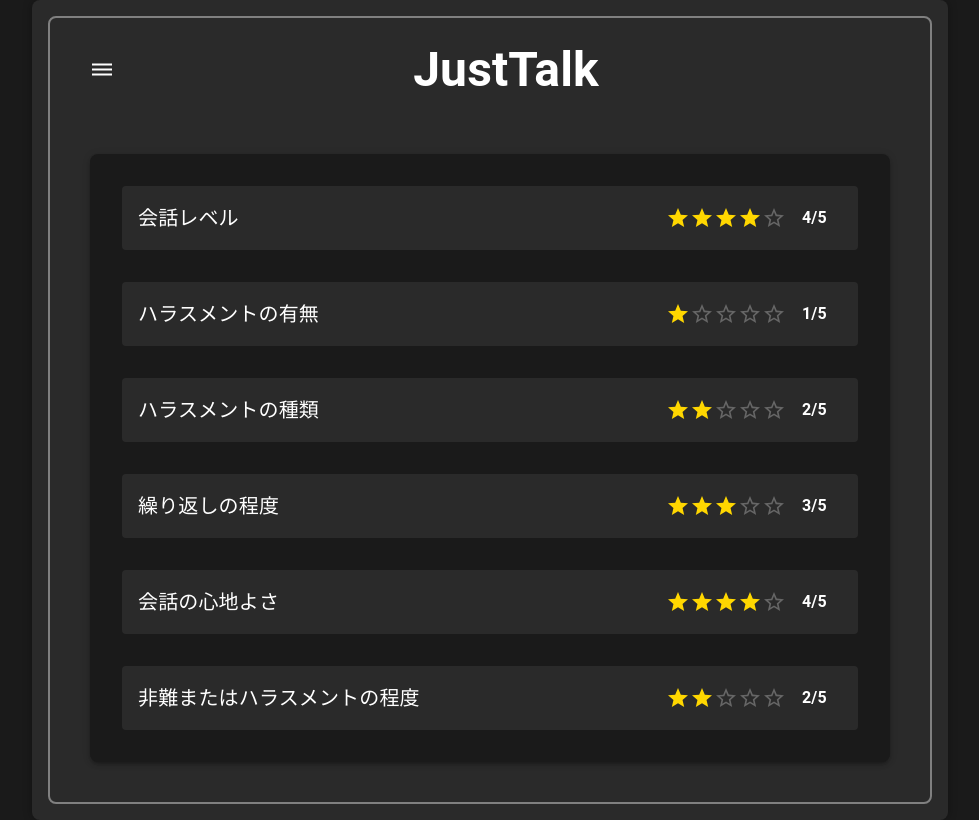
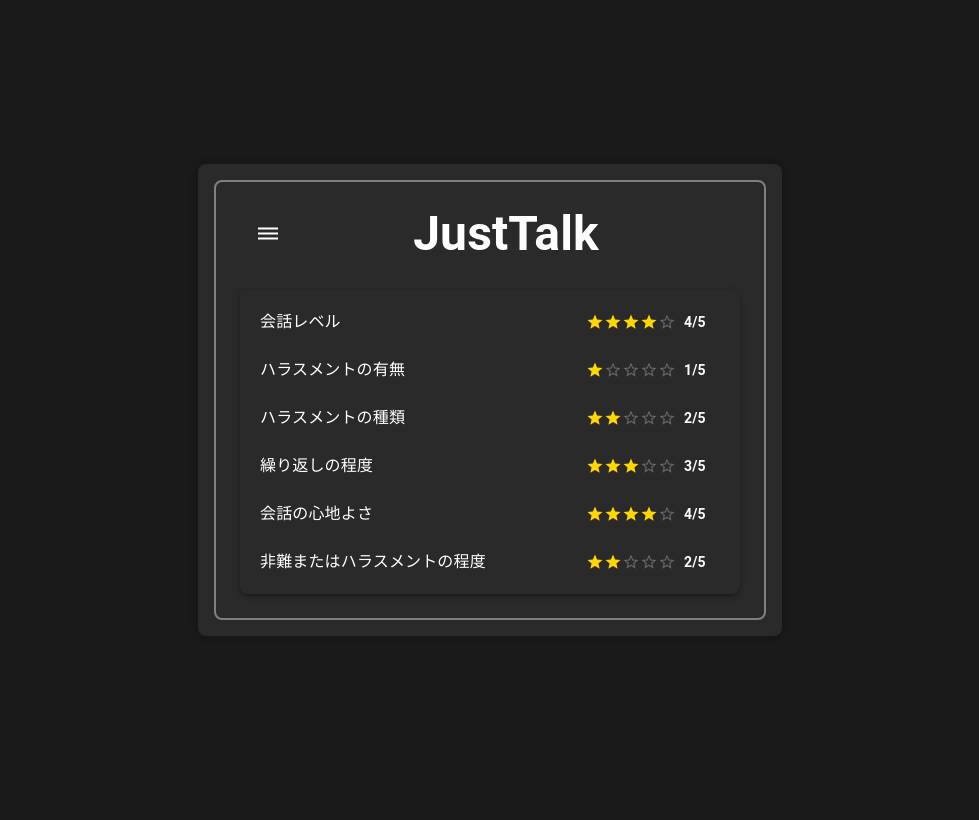
Before and after one commit to mizzzuno/justalk3, a React (Create React App) app: page /feedback in a window 1280 px wide. Shown: the whole page, without its empty margins (150-1129 px from the left). Built offline with nearby package versions, Linux system fonts and the light colour scheme.

Commit message:
fixed_Feedback.jsx

```diff
--- a/src/pages/Feedback.jsx
+++ b/src/pages/Feedback.jsx
@@ -12,42 +12,43 @@
   ];
 
   return (
-    <Box sx={{ p: 3, maxWidth: 800, margin: '0 auto' }}>
-      <Paper elevation={3} sx={{ p: 4, mt: 3, bgcolor: '#1a1a1a', borderRadius: 2 }}>
-
-
-        <Grid container spacing={4}>
+    <Box sx={{ p: 1, maxWidth: 500, margin: '0 auto' }}>
+      <Paper elevation={3} sx={{ p: 1.5, mt: 1.5, bgcolor: 'transparent', borderRadius: 2 }}>
+        <Grid container spacing={1}>
           {feedbackItems.map((item, index) => (
             <Grid item xs={12} key={index}>
-              <Box sx={{
+              <Box
+                sx={{
                   display: 'flex',
                   justifyContent: 'space-between',
                   alignItems: 'center',
-                p: 2,
+                  p: 1,
                   bgcolor: '#2a2a2a',
                   borderRadius: 1,
                   '&:hover': {
                     bgcolor: '#333333',
-                  transition: 'background-color 0.3s'
-                }
-              }}>
-                <Typography variant="h6" sx={{ color: '#ffffff', fontWeight: 'medium' }}>
+                    transition: 'background-color 0.3s',
+                  },
+                }}
+              >
+                <Typography variant="body1" sx={{ color: '#ffffff' }}>
                   {item.label}
                 </Typography>
-                <Box sx={{ display: 'flex', alignItems: 'center', gap: 2 }}>
+                <Box sx={{ display: 'flex', alignItems: 'center', gap: 1 }}>
                   <Rating
                     value={item.value}
                     readOnly
+                    size="small"
                     sx={{
                       '& .MuiRating-iconFilled': {
-                        color: '#ffd700'
+                        color: '#ffd700',
                       },
                       '& .MuiRating-iconEmpty': {
-                        color: '#666666'
-                      }
+                        color: '#666666',
+                      },
                     }}
                   />
-                  <Typography variant="body1" sx={{ color: '#ffffff', fontWeight: 'bold', minWidth: '40px' }}>
+                  <Typography variant="body2" sx={{ color: '#ffffff', fontWeight: 'bold', minWidth: '36px' }}>
                     {item.value}/5
                   </Typography>
                 </Box>
```
Lines whose indentation alone changed are shown as unchanged.
